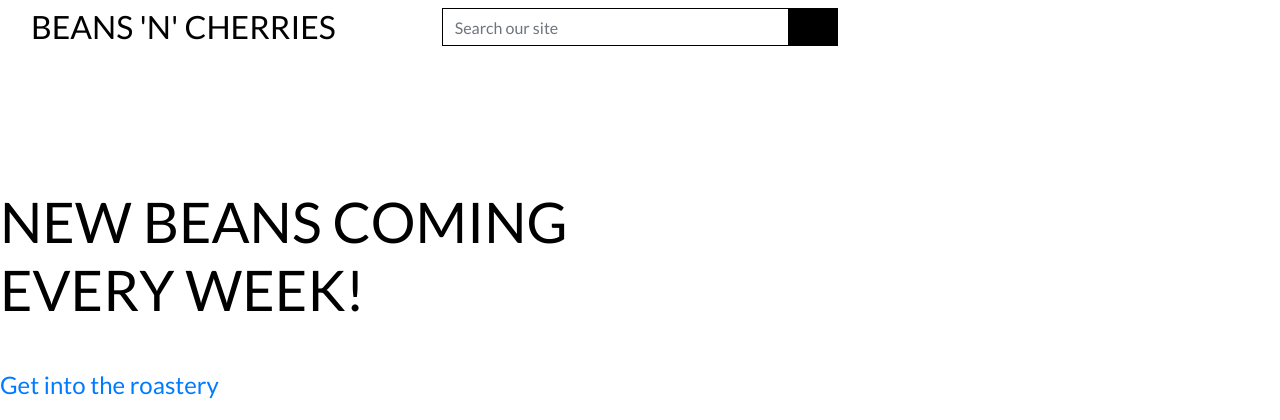
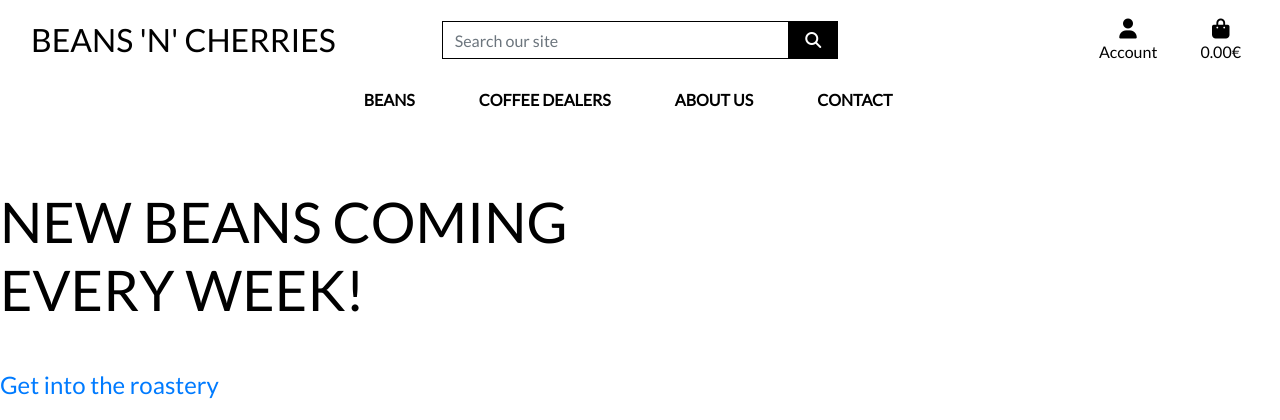
Before and after one commit to Kiko-Climent/beans-and-cherries, a Django app: page / in a window 1280 px wide. Shown: the top 420 px of the page. Run offline with Django 3.2, Linux system fonts and the light colour scheme; some libraries are stand-ins or nearby versions.

Commit message:
Add main nav and mobileheader

```diff
--- a/beans_cherries/settings.py
+++ b/beans_cherries/settings.py
@@ -32,7 +32,7 @@ TEMPLATES_DIR = os.path.join(BASE_DIR, 'templates')
 SECRET_KEY = os.environ.get('SECRET_KEY')
 
 # SECURITY WARNING: don't run with debug turned on in production!
-DEBUG = False
+DEBUG = True
 
 ALLOWED_HOSTS = ['8000-kikocliment-beansandche-svjkwygt6u4.ws-eu108.gitpod.io', 'beans-and-cherries-0b84b767daab.herokuapp.com']
 
--- a/templates/base.html
+++ b/templates/base.html
@@ -23,6 +23,7 @@
     {% endblock %}
 
     {% block corejs %}
+        <script src="https://kit.fontawesome.com/584cd78b6c.js" crossorigin="anonymous"></script>
         <script src="https://cdn.jsdelivr.net/npm/jquery@3.5.1/dist/jquery.min.js"
             integrity="sha256-9/aliU8dGd2tb6OSsuzixeV4y/faTqgFtohetphbbj0=" crossorigin="anonymous"></script>
         <script src="https://cdn.jsdelivr.net/npm/popper.js@1.16.1/dist/umd/popper.min.js"
@@ -41,7 +42,7 @@
 
 <body>
     <header class="container-fluid fixed-top">
-        <div class="row">
+        <div id="top-nav" class="row bg-white pt-lg-2 d-none d-lg-flex">
             <div class="col-12 col-lg-4 my-auto py-1 py-lg-0 text-center text-lg-left">
                 <a href="{% url 'home' %}" class="nav-link main-logo-link">
                     <h2 class="logo-font text-black my-0">Beans 'N' Cherries</h2>
@@ -64,11 +65,49 @@
             </div>
             <div class="col-12 col-lg-4 my-auto py-1 py-lg-0">
                 <ul class="list-inline list-unstyled text-center text-lg-right my-0">
-                    <li class="list-inline-item dropdown"></li>
-                    <li class="list-inline-item"></li>
+                    <li class="list-inline-item dropdown">
+                        <a href="" class="text-black nav-link" id="user-options" data-toggle="dropdown"
+                            aria-haspopup="true" aria-expanded="false">
+                            <div class="text-center">
+                                <div><i class="fas fa-user fa-lg"></i></div>
+                                <p class="my-0">Account</p>
+                            </div>
+                        </a>
+                        <div class="dropdown-menu border-0" aria-labelledby="user-options">
+                            <a href="" class="dropdown-item">Management</a>
+                            <a href="" class="dropdown-item">Log In</a>
+                            <a href="" class="dropdown-item">Sign Up</a>
+                            <a href="" class="dropdown-item">My Profile</a>
+                            <a href="" class="dropdown-item">Log Out</a>
+                        </div>
+                    </li>
+                    <li class="list-inline-item">
+                        <a class="{% if grand_total %}text-info font-weight-bold{% else %}text-black{% endif %} nav-link" href="">
+                            <div class="text-center">
+                                <div><i class="fas fa-shopping-bag fa-lg"></i></div>
+                                <p class="my-0">
+                                    {% if grand_total %}
+                                        {{ grand_total|floatformat:2 }}€
+                                    {% else %}
+                                        0.00€
+                                    {% endif %}
+                                </p>
+                            </div>
+                        </a>
+                    </li>
                     <li></li>
                 </ul>
             </div>
+        </div>
+        <div class="row bg-white">
+            <nav class="navbar navbar-expand-lg navbar-light w-100">
+                <button class="navbar-toggler" type="button" data-toggle="collapse" data-target="#main-nav"
+                    aria-controls="main-nav" aria-expanded="false" aria-label="Toggle navigation">
+                    <span class="navbar-toggler-icon"></span>
+                </button>
+                {% include 'includes/mobile-top-header.html' %}
+                {% include 'includes/main-nav.html' %}
+            </nav>
         </div>
     </header>
     {% if messages %}
--- /dev/null
+++ b/templates/includes/main-nav.html
@@ -0,0 +1,39 @@
+<div class="collapse navbar-collapse" id="main-nav">
+    <ul class="navbar-nav w-auto mx-auto">
+        <li class="nav-item dropdown">
+            <a class="logo-font font-weight-bold nav-link text-black mr-5" href="#" id="all-products-link"
+                data-toggle="dropdown" aria-haspopup="true" aria-expanded="false">
+                Beans
+            </a>
+            <div class="dropdown-menu border-0" aria-labelledby="all-products-link">
+                <a href="" class="dropdown-item">Espresso</a>
+                <a href="" class="dropdown-item ">Filter</a>
+            </div>
+        </li>
+        <li class="nav-item dropdown">
+            <a class="logo-font font-weight-bold nav-link text-black mr-5" href="#" id="all-products-link"
+                data-toggle="dropdown" aria-haspopup="true" aria-expanded="false">
+                Coffee Dealers
+            </a>
+            <div class="dropdown-menu border-0" aria-labelledby="all-products-link">
+                <a href="" class="dropdown-item">5 Elephant / Berlin</a>
+                <a href="" class="dropdown-item ">Father Carpenter / Berlin</a>
+                <a href="" class="dropdown-item ">Full Circle / Dublin</a>
+                <a href="" class="dropdown-item">Nomad / Barcelona</a>
+                <a href="" class="dropdown-item">April / Copenhagen</a>
+            </div>
+        </li>
+        <li class="nav-item dropdown">
+            <a class="logo-font font-weight-bold nav-link text-black mr-5" href="#" id="all-products-link"
+                data-toggle="dropdown" aria-haspopup="true" aria-expanded="false">
+                About us
+            </a>
+        </li>
+        <li class="nav-item dropdown">
+            <a class="logo-font font-weight-bold nav-link text-black mr-5" href="#" id="all-products-link"
+                data-toggle="dropdown" aria-haspopup="true" aria-expanded="false">
+                Contact
+            </a>
+        </li>
+    </ul>
+</div>
--- /dev/null
+++ b/templates/includes/mobile-top-header.html
@@ -0,0 +1,53 @@
+<li class="list-inline-item">
+    <a class="text-black nav-link d-block d-lg-none" href="#" id="mobile-search" data-toggle="dropdown"
+        aria-haspopup="true" aria-expanded="false">
+        <div class="text-center">
+            <div><i class="fas fa-search fa-lg"></i></div>
+        </div>
+    </a>
+    <div class="dropdown-menu border-0 w-100 p-3 rounded-0 my-0" aria-labelledby="mobile-search">
+        <form class="form" method="GET" action="">
+            <div class="input-group w-100">
+                <input class="form-control border border-black rounded-0" type="text" name="q"
+                    placeholder="Search our site">
+                <div class="input-group-append">
+                    <button class="form-control form-control btn btn-black border border-black rounded-0" type="submit">
+                        <span class="icon">
+                            <i class="fas fa-search"></i>
+                        </span>
+                    </button>
+                </div>
+            </div>
+        </form>
+    </div>
+</li>
+<li class="list-inline-item dropdown">
+    <a class="text-black nav-link d-block d-lg-none" href="#" id="user-options" data-toggle="dropdown"
+        aria-haspopup="true" aria-expanded="false">
+        <div class="text-center">
+            <div><i class="fas fa-user fa-lg"></i></div>
+        </div>
+    </a>
+    <div class="dropdown-menu border-0" aria-labelledby="user-options">
+        <a href="" class="dropdown-item">Product Management</a>
+        <a href="" class="dropdown-item">My Profile</a>
+        <a href="" class="dropdown-item">Logout</a>
+        <a href="" class="dropdown-item">Register</a>
+        <a href="" class="dropdown-item">Login</a>
+    </div>
+</li>
+<li class="list-inline-item">
+    <a class="{% if grand_total %}text-primary font-weight-bold{% else %}text-black{% endif %} nav-link d-block d-lg-none"
+        href="">
+        <div class="text-center">
+            <div><i class="fas fa-shopping-bag fa-lg"></i></div>
+            <!--<p class="my-0">
+                {% if grand_total %}
+                ${{ grand_total|floatformat:2 }}
+                {% else %}
+                $0.00
+                {% endif %}
+            </p>-->
+        </div>
+    </a>
+</li>
```
